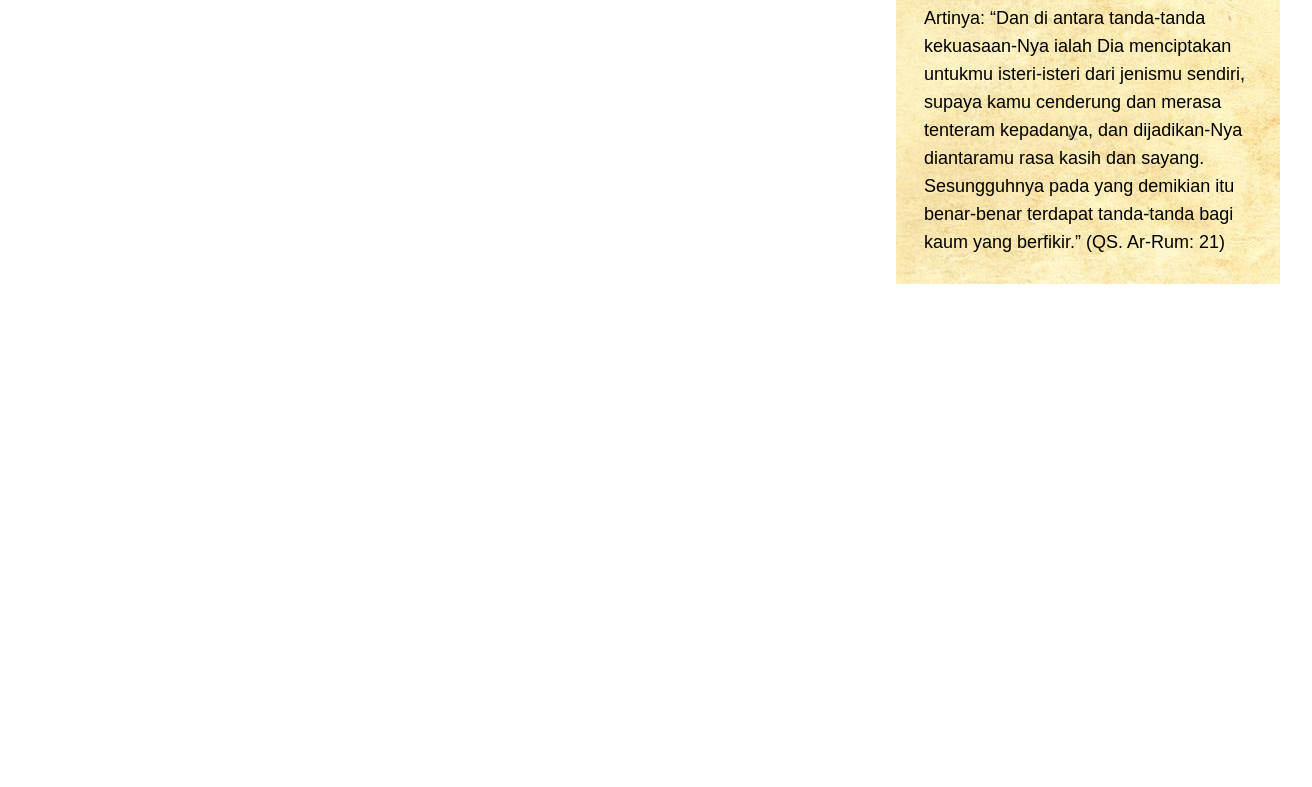
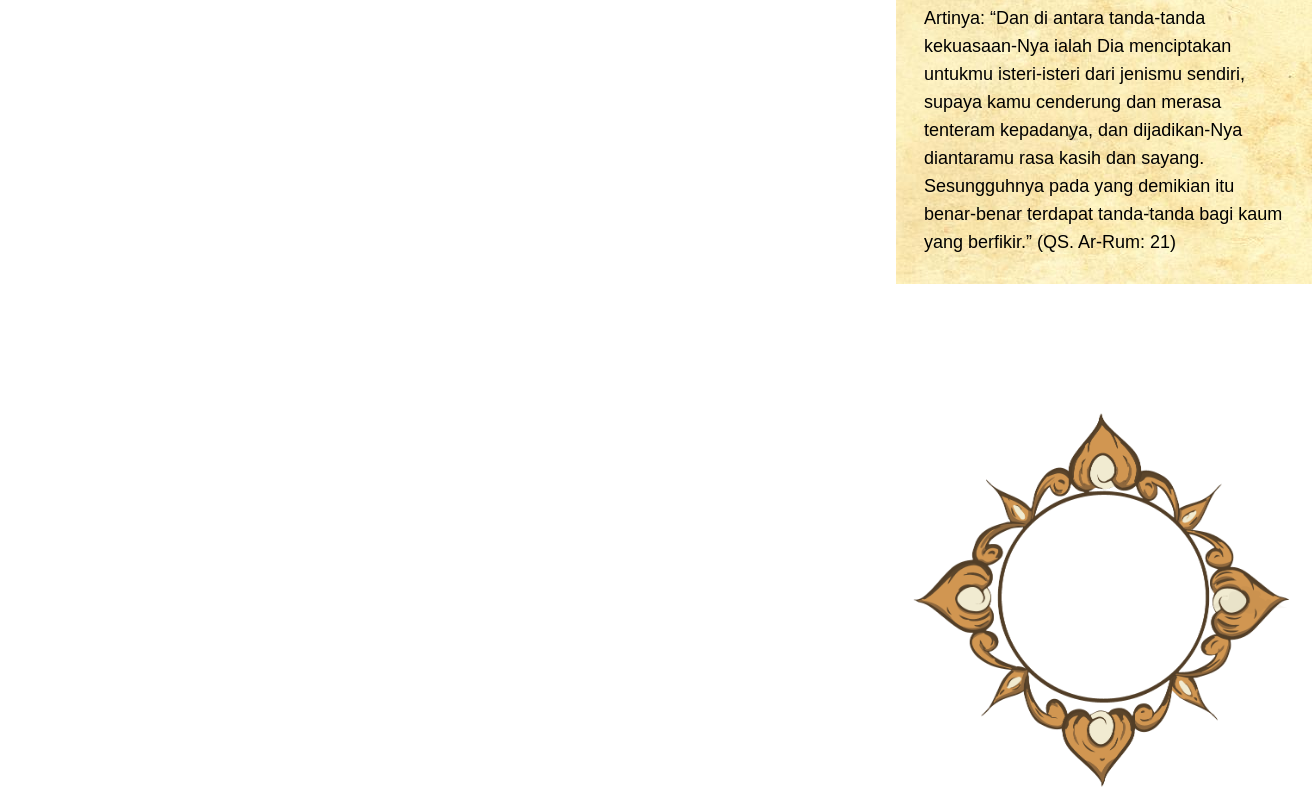
Before and after one commit to Orizaaaaa/undangandigital, a Next.js app: page /view/bali in a window 1280 px wide. Shown: the part 1090-1877 px from the top of the page, 1312 px wide, since content can reach past the window. Before the commit the page ends 1374 px from the top, so only its background shows below. Built offline with nearby package versions, Linux system fonts and the light colour scheme; a web font is replaced by a local one.

Commit message:
create layout image detail

```diff
--- a/src/app/components/organism/baliTheme/detail/index.scss
+++ b/src/app/components/organism/baliTheme/detail/index.scss
@@ -0,0 +1 @@
+.hero-3-bali {}
--- a/src/app/components/organism/baliTheme/detail/index.tsx
+++ b/src/app/components/organism/baliTheme/detail/index.tsx
@@ -1,9 +1,18 @@
 import React from 'react'
 import './index.scss'
+import Image from 'next/image'
+import { bgDecor } from '@/app/image'
 
 const DetailInfo = () => {
     return (
-        <div>DetailInfo</div>
+        <div className="hero-3-bali flex flex-col items-center justify-center px-4 pt-32">
+            <div className="w-96 relative">
+                <Image src={bgDecor} alt='decor' className='w-full' />
+                <div className='absolute top-[50%] left-[45%] w-96'>
+
+                </div>
+            </div>
+        </div>
     )
 }
 
--- a/src/app/image.ts
+++ b/src/app/image.ts
@@ -23,9 +23,10 @@ import bgbali from './assets/bgbali.svg'
 import flower from './assets/flower.png'
 import bgBasicBali from './assets/bgBasicBali.jpg'
 import bird from './assets/bird.png'
+import bgDecor from './assets/bgDecor.png'
 
 
 export {
     logoBrand, homeIcon, heroInstruction, example, homeFitur, share, phone, music, money, kuas, galery, dataFild, clock, BCA, BRI, GoPay, dana,
-    bni, customer, userBali1, introIntivitation, bgbali, flower, bgBasicBali, bird
+    bni, customer, userBali1, introIntivitation, bgbali, flower, bgBasicBali, bird, bgDecor
 }
--- a/src/app/view/bali/page.tsx
+++ b/src/app/view/bali/page.tsx
@@ -5,6 +5,7 @@ import Image from "next/image"
 import { SlMouse } from "react-icons/sl";
 import { forumFont, playballFont } from "@/app/utils/font";
 import Intro from "@/app/components/organism/baliTheme/intro";
+import DetailInfo from "@/app/components/organism/baliTheme/detail";
 
 
 const BaliTheme = () => {
@@ -13,6 +14,7 @@ const BaliTheme = () => {
         <LayoutTheme image={userBali1} >
             <section className="bali-theme ">
                 <Intro />
+                <DetailInfo />
             </section>
         </LayoutTheme >
     )
--- a/src/app/view/ramadhan/page.tsx
+++ /dev/null
@@ -1,8 +0,0 @@
-
-const page = () => {
-    return (
-        <div>Ini adalah ramadhan template</div>
-    )
-}
-
-export default page
```
